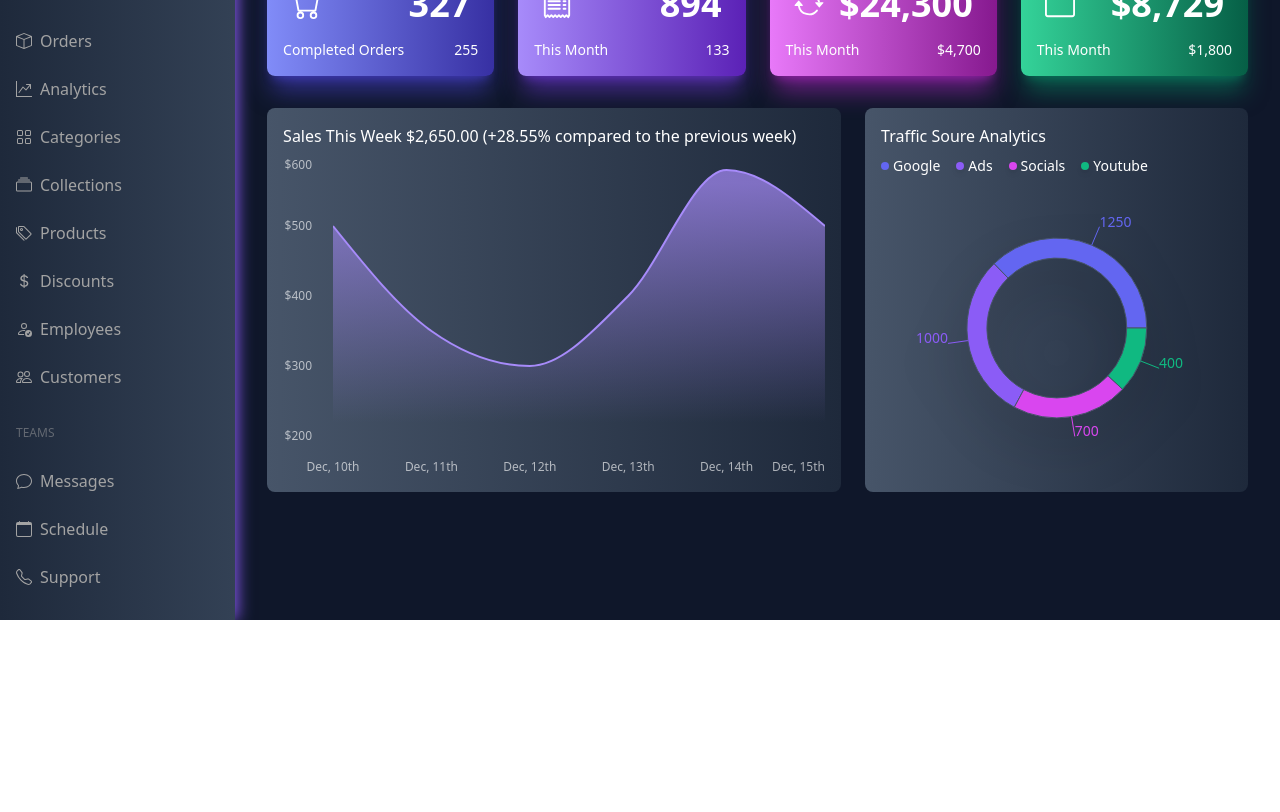
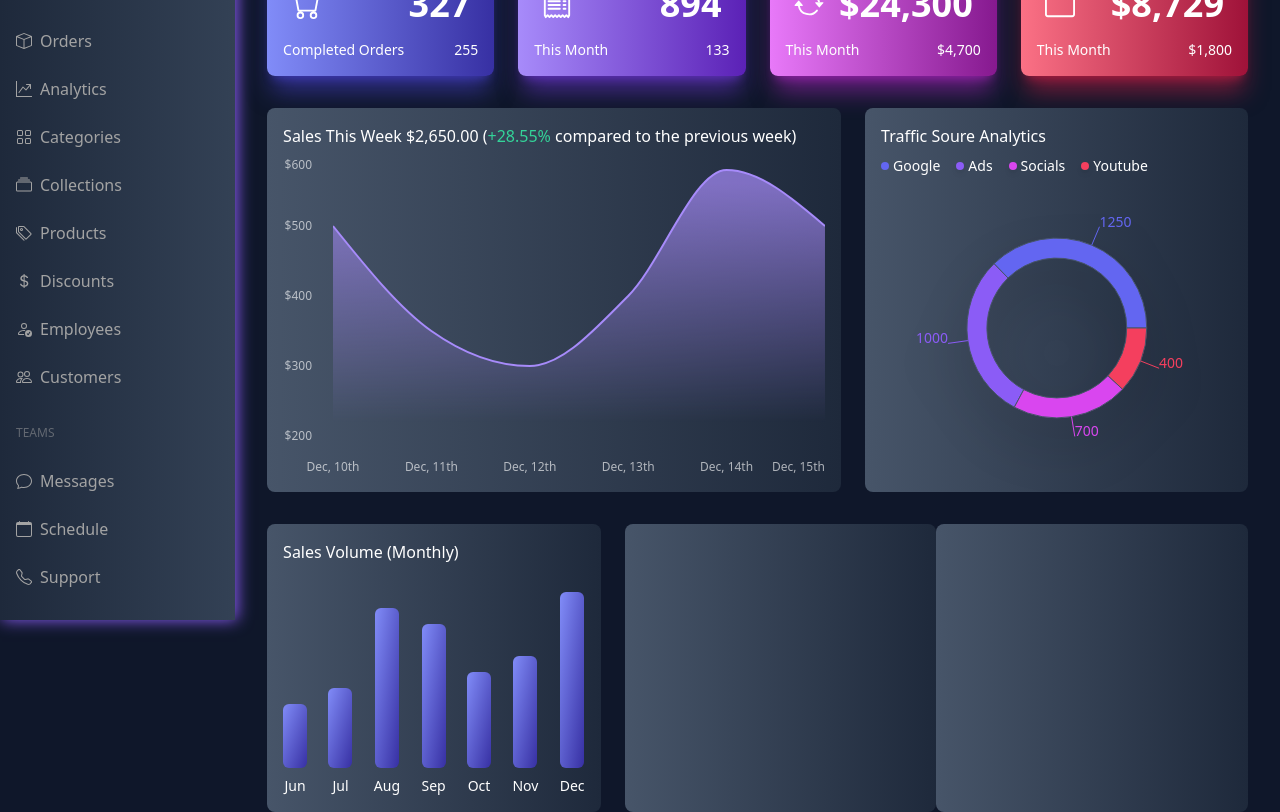
Before and after one commit to rmthomas98/dashboard, a React (Create React App) app in the folder frontend/: page / in a window 1280 px wide. Shown: the part 180-992 px from the top of the page. Before the commit the page ends 800 px from the top, so only its background shows below. Built offline with nearby package versions, Linux system fonts and the light colour scheme.

Commit message:
sales section

```diff
--- a/frontend/src/Chart.js
+++ b/frontend/src/Chart.js
@@ -35,7 +35,9 @@ const Chart = () => {
   return (
     <div className="w-3/5 mr-6 bg-gradient-to-r from-slate-600 to-slate-800 h-96 rounded-lg p-4  flex flex-col justify-between">
       <p className="text-white font-medium">
-        Sales This Week $2,650.00 (+28.55% compared to the previous week)
+        Sales This Week $2,650.00 (
+        <span className="text-emerald-400">+28.55%</span> compared to the
+        previous week)
       </p>
       <div className="h-80">
         <ResponsiveContainer>
@@ -46,7 +48,14 @@ const Chart = () => {
                 <stop offset="95%" stopColor="#a78bfa" stopOpacity={0} />
               </linearGradient>
             </defs>
-            <Area type="monotone" dataKey="sales" strokeWidth={2} stroke="#a78bfa" fillOpacity={1} fill="url(#colorUv)"/>
+            <Area
+              type="monotone"
+              dataKey="sales"
+              strokeWidth={2}
+              stroke="#a78bfa"
+              fillOpacity={1}
+              fill="url(#colorUv)"
+            />
             <XAxis
               dataKey="date"
               tickLine={false}
@@ -65,9 +74,9 @@ const Chart = () => {
               tickFormatter={(value) => `$${value}`}
               domain={["dataMin", "dataMax"]}
               ticks={[200, 300, 400, 500, 600]}
-              padding={{bottom: 10}}
+              padding={{ bottom: 10 }}
             />
-            <Tooltip content={<CustomTooltip />}/>
+            <Tooltip content={<CustomTooltip />} cur />
           </AreaChart>
         </ResponsiveContainer>
       </div>
--- a/frontend/src/Dashboard.js
+++ b/frontend/src/Dashboard.js
@@ -2,6 +2,7 @@ import React from "react";
 import TopNav from "./TopNav";
 import Overview from "./Overview";
 import Visualizers from "./Visualizers";
+import RowThreeFlexContainer from "./RowThreeFlexContainer";
 
 const Dashboard = () => {
   return (
@@ -9,6 +10,7 @@ const Dashboard = () => {
       <TopNav />
       <Overview />
       <Visualizers />
+      <RowThreeFlexContainer />
     </div>
   );
 };
--- /dev/null
+++ b/frontend/src/OrdersChart.js
@@ -0,0 +1,9 @@
+import React from "react";
+
+const OrdersChart = () => {
+  return (
+    <div className="w-full h-72 bg-gradient-to-r from-slate-600 to-slate-800 rounded-lg"></div>
+  );
+};
+
+export default OrdersChart;
--- a/frontend/src/Overview.js
+++ b/frontend/src/Overview.js
@@ -34,7 +34,7 @@ const Overview = () => {
           This Month<span>$4,700</span>
         </p>
       </div>
-      <div className="shadow-xl shadow-emerald-600/50 shadow-netrual-900 bg-gradient-to-r from-emerald-400 to-emerald-800 w-full rounded-lg p-4">
+      <div className="shadow-xl shadow-rose-600/50 shadow-netrual-900 bg-gradient-to-r from-rose-400 to-rose-800 w-full rounded-lg p-4">
         <p className="font-medium">Total Profit</p>
         <div className="p-2 pt-4 pb-4 flex justify-between items-center">
           <Wallet2 size={30} />
--- a/frontend/src/PieChart.js
+++ b/frontend/src/PieChart.js
@@ -12,7 +12,7 @@ const PieChart = () => {
     { name: "Google", value: 1250, fill: "#6366f1" },
     { name: "Ads", value: 1000, fill: "#8b5cf6" },
     { name: "Socials", value: 700, fill: "#d946ef" },
-    { name: "Youtube", value: 400, fill: "#10b981" },
+    { name: "Youtube", value: 400, fill: "#f43f5e" },
   ];
 
   return (
@@ -32,7 +32,7 @@ const PieChart = () => {
           <span className="text-sm text-white font-thin">Socials</span>
         </p>
         <p className="flex items-center mr-4">
-          <span className="h-2 w-2 rounded-full bg-emerald-500 block mr-1 shadow-md "></span>
+          <span className="h-2 w-2 rounded-full bg-rose-500 block mr-1 shadow-md "></span>
           <span className="text-sm text-white font-thin">Youtube</span>
         </p>
       </div>
@@ -64,46 +64,58 @@ const CustomTooltip = ({ active, payload }) => {
   if (active && payload) {
     if (payload[0]?.payload.name === "Google") {
       return (
-        <div className="bg-gradient-to-r from-indigo-500 to-indigo-800 p-2 pl-4 pr-4 rounded-lg shadow-lg shadow-slate-900/75">
+        <div className="bg-gradient-to-r from-indigo-400 to-indigo-800 p-2 pl-4 pr-4 rounded-lg shadow-lg shadow-slate-900/75">
           <p className="text-white font-medium">{payload[0].payload.name}</p>
-          <p className="text-white font-medium text-sm">{`${(
-            (payload[0].payload.value / 3350) *
-            100
-          ).toFixed(2)}%`}</p>
+          <p className="text-white font-medium text-sm">
+            {payload[0].payload.value.toLocaleString("en-us")} Clicks
+          </p>
+          <p className="text-white font-medium text-sm">
+            {`${((payload[0].payload.value / 3350) * 100).toFixed(2)}%`} of
+            Traffic
+          </p>
         </div>
       );
-    } else if (payload[0].payload.name === 'Ads') {
+    } else if (payload[0].payload.name === "Ads") {
       return (
-        <div className="bg-gradient-to-r from-violet-500 to-violet-800 p-2 pl-4 pr-4 rounded-lg shadow-lg shadow-slate-900/75">
+        <div className="bg-gradient-to-r from-violet-400 to-violet-800 p-2 pl-4 pr-4 rounded-lg shadow-lg shadow-slate-900/75">
           <p className="text-white font-medium">{payload[0].payload.name}</p>
-        <p className="text-white font-medium text-sm">{`${(
-          (payload[0].payload.value / 3350) *
-          100
-        ).toFixed(2)}%`}</p>
+          <p className="text-white font-medium text-sm">
+            {payload[0].payload.value.toLocaleString("en-us")} Clicks
+          </p>
+          <p className="text-white font-medium text-sm">
+            {`${((payload[0].payload.value / 3350) * 100).toFixed(2)}%`} of
+            Traffic
+          </p>
         </div>
-      )
-    } else if (payload[0].payload.name === 'Socials') {
+      );
+    } else if (payload[0].payload.name === "Socials") {
       return (
-        <div className="bg-gradient-to-r from-fuchsia-500 to-fuchsia-800 p-2 pl-4 pr-4 rounded-lg shadow-lg shadow-slate-900/75">
+        <div className="bg-gradient-to-r from-fuchsia-400 to-fuchsia-800 p-2 pl-4 pr-4 rounded-lg shadow-lg shadow-slate-900/75">
           <p className="text-white font-medium">{payload[0].payload.name}</p>
-        <p className="text-white font-medium text-sm">{`${(
-          (payload[0].payload.value / 3350) *
-          100
-        ).toFixed(2)}%`}</p>
+          <p className="text-white font-medium text-sm">
+            {payload[0].payload.value} Clicks
+          </p>
+          <p className="text-white font-medium text-sm">
+            {`${((payload[0].payload.value / 3350) * 100).toFixed(2)}%`} of
+            Traffic
+          </p>
         </div>
-      )
-    } else if (payload[0].payload.name === 'Youtube') {
+      );
+    } else if (payload[0].payload.name === "Youtube") {
       return (
-        <div className="bg-gradient-to-r from-emerald-500 to-emerald-800 p-2 pl-4 pr-4 rounded-lg shadow-lg shadow-slate-900/75">
+        <div className="bg-gradient-to-r from-rose-400 to-rose-800 p-2 pl-4 pr-4 rounded-lg shadow-lg shadow-slate-900/75">
           <p className="text-white font-medium">{payload[0].payload.name}</p>
-        <p className="text-white font-medium text-sm">{`${(
-          (payload[0].payload.value / 3350) *
-          100
-        ).toFixed(2)}%`}</p>
+          <p className="text-white font-medium text-sm">
+            {payload[0].payload.value} Clicks
+          </p>
+          <p className="text-white font-medium text-sm">
+            {`${((payload[0].payload.value / 3350) * 100).toFixed(2)}%`} of
+            Traffic
+          </p>
         </div>
-      )
+      );
     } else {
-      return ''
+      return "";
     }
   } else {
     return "";
--- /dev/null
+++ b/frontend/src/RowThreeFlexContainer.js
@@ -0,0 +1,15 @@
+import React from "react";
+import Sales from "./Sales";
+import OrdersChart from "./OrdersChart";
+
+const RowThreeFlexContainer = () => {
+  return (
+    <div className="flex justify-between pl-8 pr-8 w-full">
+      <Sales />
+      <OrdersChart />
+      <OrdersChart />
+    </div>
+  );
+};
+
+export default RowThreeFlexContainer;
--- /dev/null
+++ b/frontend/src/Sales.js
@@ -0,0 +1,41 @@
+import React from "react";
+
+const Sales = () => {
+  return (
+    <div className="h-72 w-full bg-gradient-to-r from-slate-600 to-slate-800 rounded-lg mr-6 p-4">
+      <p className="text-white font-medium">Sales Volume (Monthly)</p>
+      <div className="h-sales-monthly flex items-end justify-between">
+        <div className="flex flex-col items-center">
+          <div className="h-16 w-6 bg-gradient-to-br from-indigo-400 to-indigo-800 rounded-md after:content-['$400'] after:text-white after:text-sm after:font-medium after:relative after:bottom-10 after:right-5 after:bg-slate-900/75 after:pt-2 after:pb-2 after:pl-4 after:pr-4 after:transition after:rounded-md after:opacity-0 hover:after:opacity-100"></div>
+          <p className="text-sm mt-2 font-thin text-white">Jun</p>
+        </div>
+        <div className="flex flex-col items-center">
+          <div className="h-20 w-6 bg-gradient-to-br from-indigo-400 to-indigo-800 rounded-md after:content-['$450'] after:text-white after:text-sm after:font-medium after:relative after:bottom-10 after:right-5 after:bg-slate-900/75 after:pt-2 after:pb-2 after:pl-4 after:pr-4 after:transition after:rounded-md after:opacity-0 hover:after:opacity-100"></div>
+          <p className="text-sm mt-2 font-thin text-white">Jul</p>
+        </div>
+        <div className="flex flex-col items-center">
+          <div className="h-40 w-6 bg-gradient-to-br from-indigo-400 to-indigo-800 rounded-md after:content-['$650'] after:text-white after:text-sm after:font-medium after:relative after:bottom-10 after:right-5 after:bg-slate-900/75 after:pt-2 after:pb-2 after:pl-4 after:pr-4 after:transition after:rounded-md after:opacity-0 hover:after:opacity-100"></div>
+          <p className="text-sm mt-2 font-thin text-white">Aug</p>
+        </div>
+        <div className="flex flex-col items-center">
+          <div className="h-36 w-6 bg-gradient-to-br from-indigo-400 to-indigo-800 rounded-md  after:content-['$625'] after:text-white after:text-sm after:font-medium after:relative after:bottom-10 after:right-5 after:bg-slate-900/75 after:pt-2 after:pb-2 after:pl-4 after:pr-4 after:transition after:rounded-md after:opacity-0 hover:after:opacity-100"></div>
+          <p className="text-sm mt-2 font-thin text-white">Sep</p>
+        </div>
+        <div className="flex flex-col items-center">
+          <div className="h-24 w-6 bg-gradient-to-br from-indigo-400 to-indigo-800 rounded-md   after:content-['$500'] after:text-white after:text-sm after:font-medium after:relative after:bottom-10 after:right-5 after:bg-slate-900/75 after:pt-2 after:pb-2 after:pl-4 after:pr-4 after:transition after:rounded-md after:opacity-0 hover:after:opacity-100"></div>
+          <p className="text-sm mt-2 font-thin text-white">Oct</p>
+        </div>
+        <div className="flex flex-col items-center">
+          <div className="h-28 w-6 bg-gradient-to-br from-indigo-400 to-indigo-800 rounded-md after:content-['$550'] after:text-white after:text-sm after:font-medium after:relative after:bottom-10 after:right-5 after:bg-slate-900/75 after:pt-2 after:pb-2 after:pl-4 after:pr-4 after:transition after:rounded-md after:opacity-0 hover:after:opacity-100"></div>
+          <p className="text-sm mt-2 font-thin text-white">Nov</p>
+        </div>
+        <div className="flex flex-col items-center">
+          <div className="h-44 w-6 bg-gradient-to-br from-indigo-400 to-indigo-800 rounded-md after:content-['$700'] after:text-white after:text-sm after:font-medium after:relative after:bottom-10 after:right-5 after:bg-slate-900/75 after:pt-2 after:pb-2 after:pl-4 after:pr-4 after:transition after:rounded-md after:opacity-0 hover:after:opacity-100"></div>
+          <p className="text-sm font-thin mt-2 text-white">Dec</p>
+        </div>
+      </div>
+    </div>
+  );
+};
+
+export default Sales;
--- a/frontend/tailwind.config.js
+++ b/frontend/tailwind.config.js
@@ -1,21 +1,23 @@
 module.exports = {
-  content: ['./src/**/*.js'],
+  content: ["./src/**/*.js"],
   theme: {
     extend: {
       backgroundImage: {
-        'main-background': 'linear-gradient(#00000075, #00000075), url("./assets/images/bg.jpg")',
+        "main-background":
+          'linear-gradient(#00000075, #00000075), url("./assets/images/bg.jpg")',
       },
       boxShadow: {
-        'nav-shadow': '2px 0px 15px #8b5cf6',
-        'notification-shadow': '0px 0px 10px #a855f7',
-        'email-shadow': '0px 0px 10px #d946ef'
+        "nav-shadow": "2px 0px 15px #8b5cf6",
+        "notification-shadow": "0px 0px 10px #a855f7",
+        "email-shadow": "0px 0px 10px #d946ef",
       },
       maxWidth: {
-        'dashboard-container': '1400px'
+        "dashboard-container": "1400px",
       },
-    }
+      height: {
+        "sales-monthly": "calc(100% - 24px)",
+      },
+    },
   },
-  plugins: [
-    require('tailwind-scrollbar-hide')
-  ],
+  plugins: [require("tailwind-scrollbar-hide")],
 };
```
Lines whose indentation alone changed are shown as unchanged.
